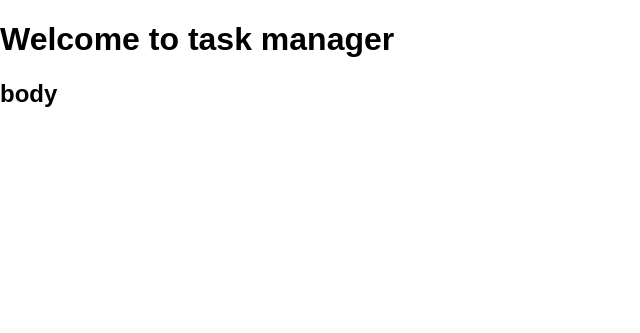
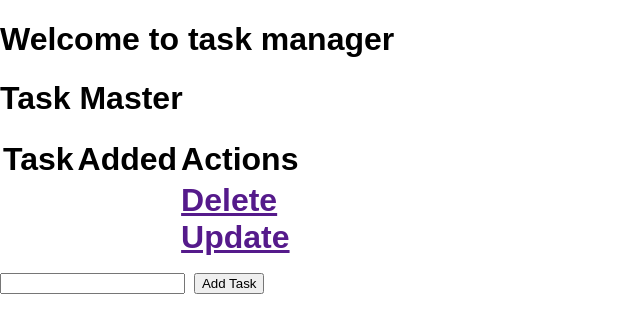
Before and after one commit to ebo-arcadia/flask-project-task-manager, a Flask app: page / in a window 1280 px wide. Shown: the top 333 px of the page, without its empty margins (0-640 px from the left). Run offline with Flask 2, Linux system fonts and the light colour scheme; data that the repository does not hold is empty.

Commit message:
passing post or get to route, create new obj with model class, add to the basebase, and render onto html

```diff
--- a/app.py
+++ b/app.py
@@ -1,7 +1,10 @@
-from flask import Flask, render_template, url_for
+from flask import Flask, render_template, url_for, request, redirect
 from flask.scaffold import F
+from flask.wrappers import Request
 from flask_sqlalchemy import SQLAlchemy
 from datetime import datetime
+
+from sqlalchemy.orm import session
 
 app = Flask(__name__)
 # initialize database
@@ -17,9 +20,22 @@ class Todo(db.Model):
     def __repr__(self):
         return '<Task %r>' % self.id
 
-@app.route('/')
+@app.route('/', methods=['POST', 'GET'])
 def index():
-    return render_template('index.html')
+    if request.method == 'POST':
+       task_content = request.form['content']
+       new_task = Todo(content=task_content)
+
+       try:
+           db.session.add(new_task)
+           db.session.commit()
+           return redirect('/')
+       except:
+           return 'this was an issue adding the task'
+
+    else:
+        tasks = Todo.query.order_by(Todo.date_created).all()
+        return render_template('index.html', tasks=tasks)
 
 if __name__ == "__main__":
     app.run(debug=True)
--- a/templates/index.html
+++ b/templates/index.html
@@ -5,5 +5,28 @@
 {% endblock %}
 
 {% block body%}
-<h2>body</h2>
+<div class="content">
+    <h1>Task Master<h1>
+    <table>
+        <tr>
+            <th>Task</th>
+            <th>Added</th>
+            <th>Actions</th>
+        </tr>
+        <tr>
+            <td></td>
+            <td></td>
+            <td>
+                <a href="">Delete</a>
+                <br>
+                <a href="">Update</a>
+            </td>
+        </tr>
+    </table>
+
+    <form action="/" method="POST">
+        <input type="text" name="content" id="content">
+        <input type="submit" value="Add Task">
+    </form>
+</div>
 {% endblock %}
```
